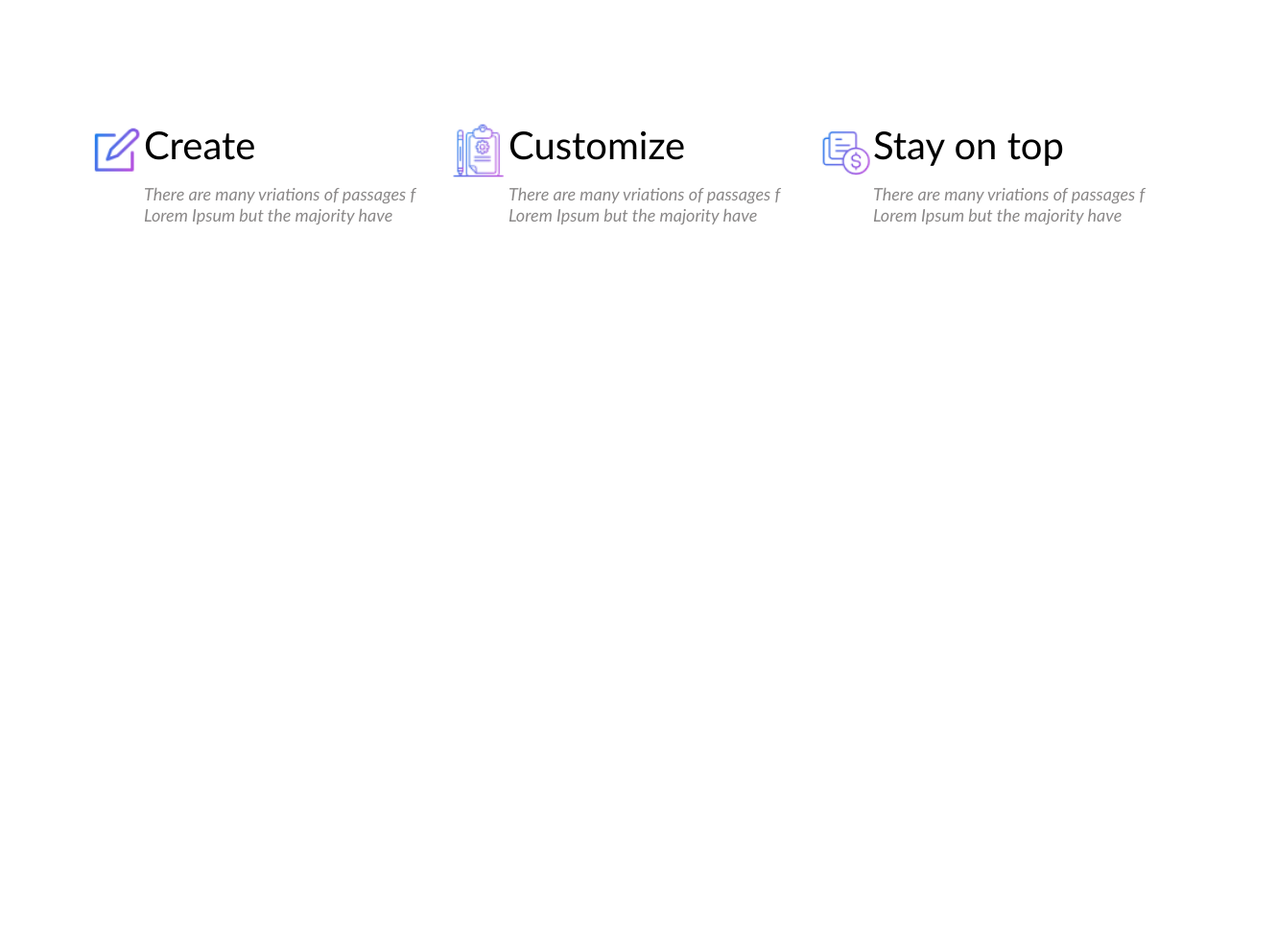
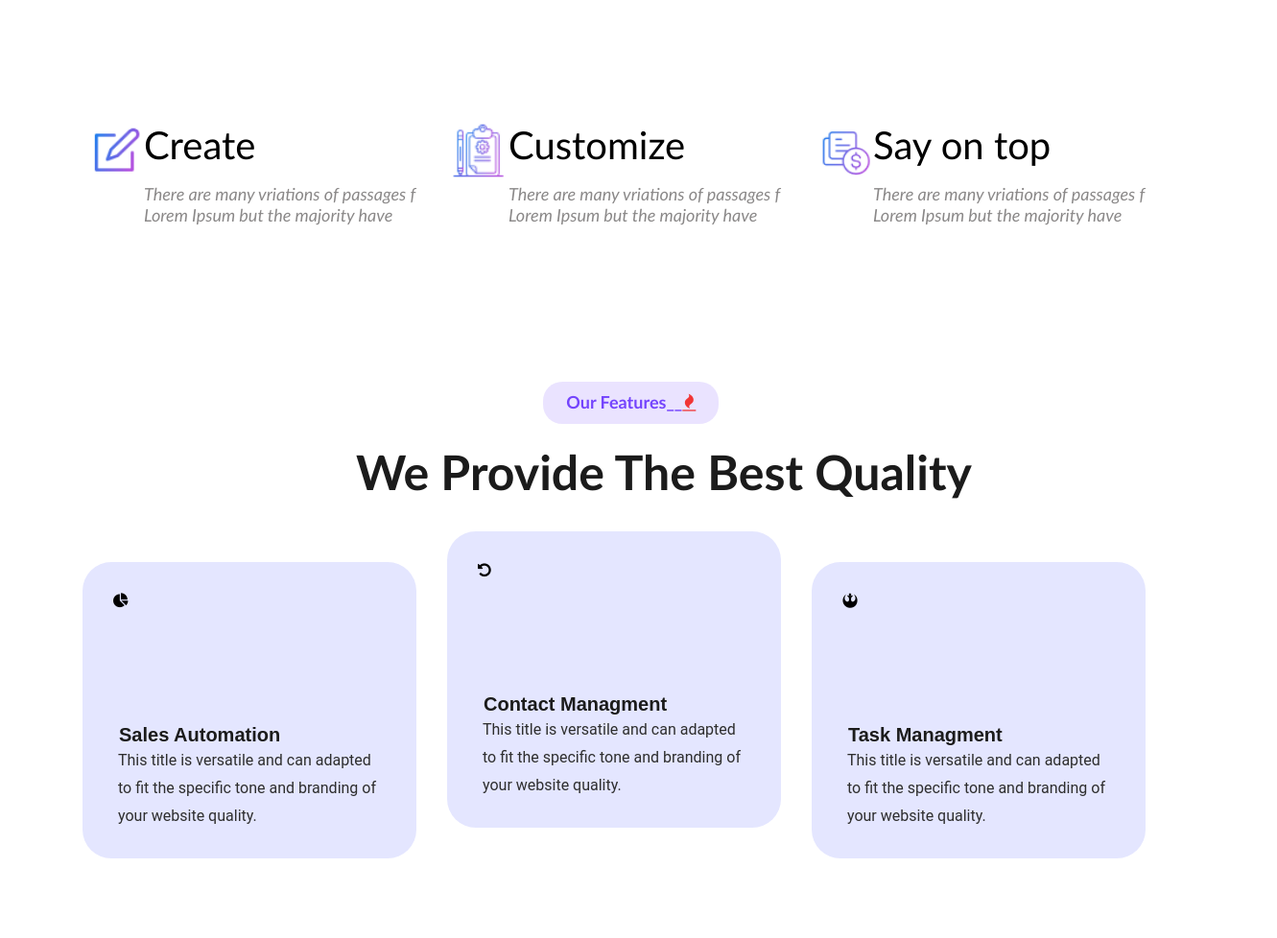
Before and after one commit to front-end-by-rimantas/55-grupe-teamwork-niotech, a website: page index.html in a window 1280 px wide. Shown: the part 1400-2378 px from the top of the page at 96% size, 1331 px wide, since content can reach past the window. Before the commit the page ends 1718 px from the top, so only its background shows below. Drawn offline with Linux system fonts and the light colour scheme; files whose address does not match are found by name; a web font is replaced by a local one.

Commit message:
features 2

```diff
--- a/css/base/base.css
+++ b/css/base/base.css
@@ -60,6 +60,12 @@ body {
   color: azure;
    border: 1px solid #ad3131;
 }
+.fa-search-2x {
+  display: flex;
+  justify-content: center;
+  align-items: center;
+  margin-right: 5rem;
+}
 
 .feat {
   font-size:38px;
@@ -92,3 +98,62 @@ body {
 .inline {
   display: flex;
 }
+.change {
+  font-family: 'Gill Sans', 'Gill Sans MT', Calibri, 'Trebuchet MS', sans-serif;
+  padding: 0.8rem 1.5rem;
+  font-size: 18px;
+}
+.top2 {
+  margin-top: 20px;
+  width: 60rem;
+  color: #1b1b1b;
+  font-size: 50px;
+  font-family: 'Gill Sans', 'Gill Sans MT', Calibri, 'Trebuchet MS', sans-serif;
+}
+.card {
+  margin-top: 2rem;
+  width: 22 rem;
+  height: 19.3rem;
+  border-radius: 30px;
+  background-color: rgb(228, 230, 255);
+  transition: 0.8s;
+}
+.ctext {
+  color: rgb(46, 46, 46);
+  font-size: 16px;
+  font-family: Roboto;
+  padding: 2rem 2rem;
+  margin-top: 5.5rem;
+}
+.p1 {
+  padding: 5px;
+}
+.upper {
+  font-family: Arial, Helvetica, sans-serif;
+  font-weight: bold;
+  margin-left: 6px;
+  font-size: 20px;
+  color: #1b1b1b;
+}
+.fa-pie-chart {
+  margin-top: 2rem;
+  margin-left: 2rem;
+}
+.card:hover {
+  background-color: rgb(116, 68, 253);
+  color: white;
+}
+.hi {
+  margin-top: 0;
+}
+.fa-rotate-left {
+  margin-top: 2rem;
+  margin-left: 2rem;
+}
+.fa-rebel {
+  margin-top: 2rem;
+  margin-left: 2rem;
+}
+.fa-fire {
+  color: rgb(241, 53, 53)
+}
--- a/css/pages/home.css
+++ b/css/pages/home.css
@@ -3,8 +3,9 @@
 @import '../base/layout.css';
 
 /* vendors */
-
+@import '../base/vendors/font-awesome.min.css';
 /* components */
 @import '../components/features.css';
+@import '../components/features2.css';
 @import '../components/header.css';
 /* CUSTOM STYLE FOR THIS PAGE GOES BELOW THIS COMMENT */
--- a/js/components/features.js
+++ b/js/components/features.js
@@ -41,7 +41,7 @@ export function features() {
         <div class="col-12 col-md-6 col-lg-4">
         <div class="inline">
         <img class="icons" src="../img/icon3.png">
-        <h class="up">Stay on top</h>
+        <h class="up">Say on top</h>
         </div>
         <i class="tunder">There are many vriations of passages f</i>
         <i class="tunder">Lorem Ipsum but the majority have</i>
--- /dev/null
+++ b/js/components/features2.js
@@ -0,0 +1,48 @@
+export function features2() {
+ const HTML=`<div class="container">
+            <div class="row">
+                <div class="col-12 col-lg-6 m-lg-3">
+                    <div class="m-4 section-tag change">Our Features__<i class="fa fa-fire"></i></div>
+                    <h2 class="top2">We Provide The Best Quality</h2>
+                </div>
+            </div>
+            <div class="row">
+                <div class="col-12 col-md-6 col-lg-4">
+                <div class="card">
+                <i class="fa fa-pie-chart"></i>
+                <div class="ctext">
+                <h class="upper">Sales Automation</h>
+                <p class="p1">This title is versatile and can adapted</p>
+                <p class="p1">to fit the specific tone and branding of</p>
+                <p class="p1">your website quality.</p>
+                </div>
+                </div>
+                </div>
+                <div class="col-12 col-md-6 col-lg-4">
+                <div class="card hi">
+                <i class="fa fa-rotate-left"></i>
+                <div class="ctext">
+                <h class="upper">Contact Managment</h>
+                <p class="p1">This title is versatile and can adapted</p>
+                <p class="p1">to fit the specific tone and branding of</p>
+                <p class="p1">your website quality.</p>
+                </div>
+                </div>
+                </div>
+                <div class="col-12 col-md-6 col-lg-4">
+                <div class="card">
+                <i class="fa fa-rebel"></i>
+                <div class="ctext">
+                <h class="upper">Task Managment</h>
+                <p class="p1">This title is versatile and can adapted</p>
+                <p class="p1">to fit the specific tone and branding of</p>
+                <p class="p1">your website quality.</p>
+                </div>
+                </div>
+                </div>
+        </div>`
+
+document
+         .getElementById('app')
+         .insertAdjacentHTML('beforeend', HTML);
+}
--- a/js/components/header.js
+++ b/js/components/header.js
@@ -13,7 +13,8 @@ export function header() {
                     <div>Blogs</div>
                     <div>Contact Us</div>
                     </div>
-                    <div class="btnheader">Get Started</div>
+                    <i class="fa fa-search"></i>
+                    <div class="btnheader">Get Started  <i class="fa fa-long-arrow-right"></i></div>
                     </div>
                 </div>
             </div>
--- a/js/pages/home.js
+++ b/js/pages/home.js
@@ -1,7 +1,9 @@
 import { header } from "../components/header.js";
 import { hero } from "../components/hero.js";
 import { features } from "../components/features.js";
+import { features2 } from "../components/features2.js";
 
 header();
 hero();
 features();
+features2();
```
Also changed, not shown: css/vendors/font-awesome.min.css, fonts/FA/FontAwesome.otf (renamed from fonts/FontAwesome.otf), fonts/FA/fontawesome-webfont.ttf (renamed from fonts/fontawesome-webfont.ttf), fonts/FA/fontawesome-webfont.woff (renamed from fonts/fontawesome-webfont.woff), fonts/FA/fontawesome-webfont.woff2 (renamed from fonts/fontawesome-webfont.woff2), img/rotation.png (added), js/components/cards.js (added), 4 other files.
